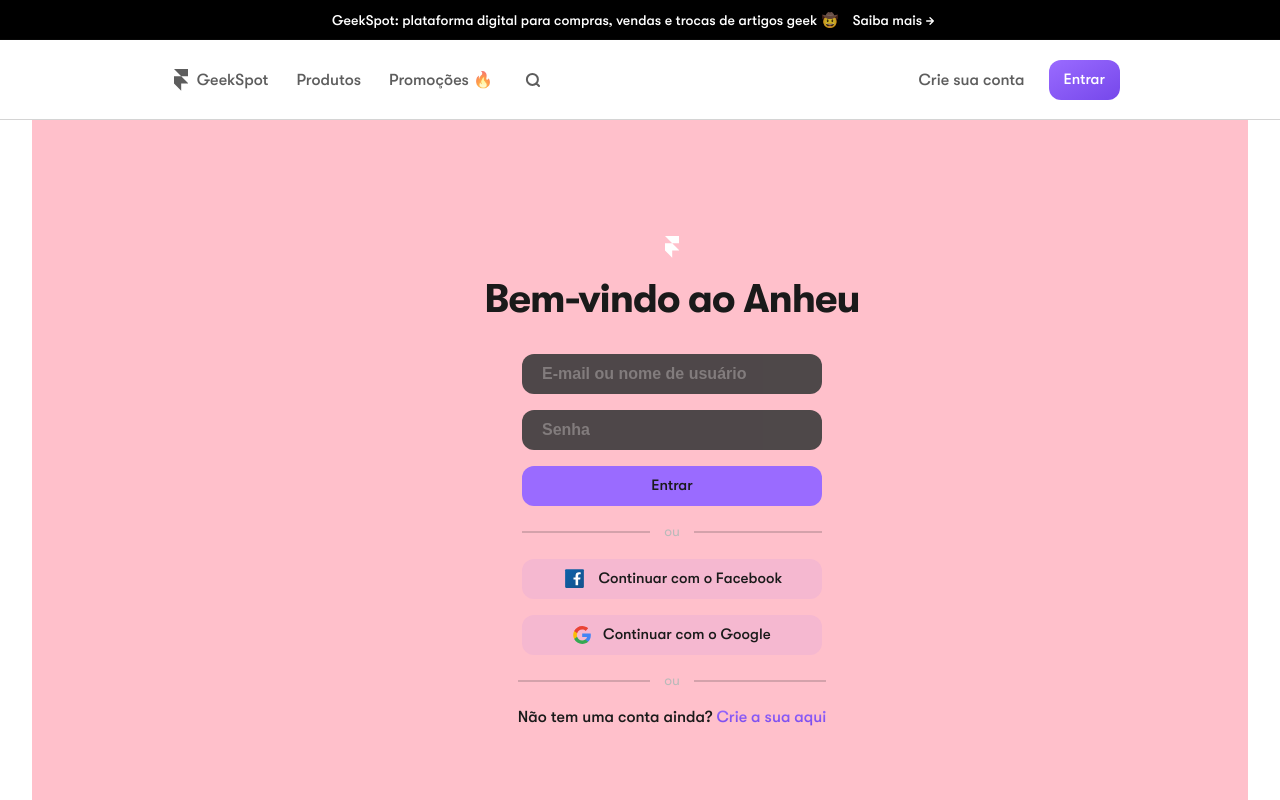
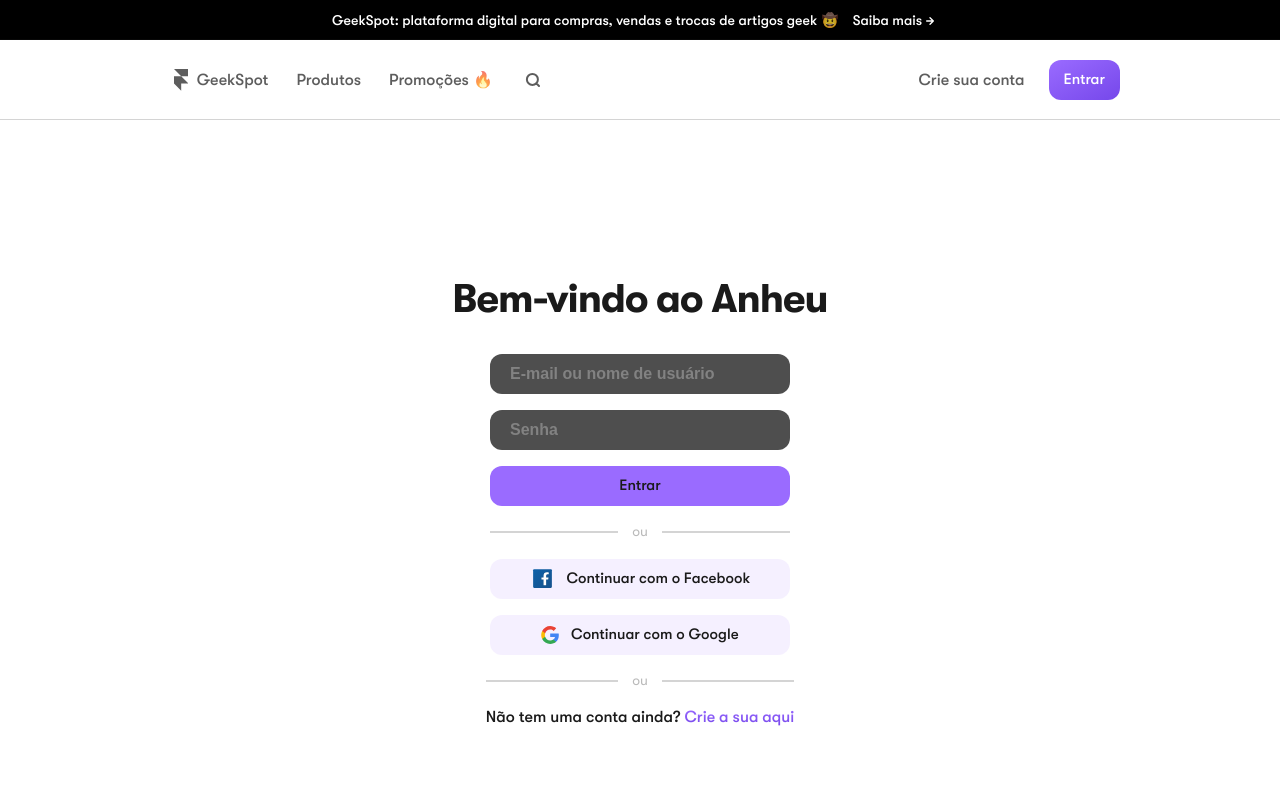
Before and after one commit to junioranheu/geekspot-v2, a Next.js app in the folder front-end/: page /usuario/entrar in a window 1280 px wide. Built offline with nearby package versions, Linux system fonts and the light colour scheme.

Commit message:
ajustes em entrar.module.css

```diff
--- a/front-end/components/entrar/criarConta.sessaoEsquerda.js
+++ b/front-end/components/entrar/criarConta.sessaoEsquerda.js
@@ -155,7 +155,7 @@ export default function SessaoEsquerda() {
     }
 
     return (
-        <section className={Styles.divEsquerda}>
+        <section className={Styles.divPrincipal}>
             <GeekSpot width='0.9rem' cor='var(--branco)' />
             <span className={Styles.titulo}>Crie sua conta no Anheu</span>
 
--- a/front-end/components/entrar/entrar.sessaoEsquerda.js
+++ b/front-end/components/entrar/entrar.sessaoEsquerda.js
@@ -107,7 +107,7 @@ export default function SessaoEsquerda() {
     }
 
     return (
-        <section className={Styles.divEsquerda}>
+        <section className={Styles.divPrincipal}>
             <GeekSpot width='0.9rem' cor='var(--branco)' />
             <span className={Styles.titulo}>Bem-vind{usuarioGenero} ao Anheu</span>
 
--- a/front-end/pages/usuario/criar-conta.js
+++ b/front-end/pages/usuario/criar-conta.js
@@ -1,7 +1,6 @@
 import Router from 'next/router';
 import { useContext, useEffect, useState } from 'react';
 import SessaoEsquerda from '../../components/entrar/criarConta.sessaoEsquerda.js';
-import Styles from '../../styles/entrar.module.css';
 import { UsuarioContext } from '../../utils/context/usuarioContext';
 import paginaCarregada from '../../utils/outros/paginaCarregada.js';
 
@@ -29,8 +28,6 @@ export default function CriarConta() {
     }
 
     return (
-        <section className={Styles.wrapper}>
-            <SessaoEsquerda />
-        </section>
+        <SessaoEsquerda />
     )
 }
--- a/front-end/pages/usuario/entrar.js
+++ b/front-end/pages/usuario/entrar.js
@@ -1,7 +1,6 @@
 import Router from 'next/router';
 import { useContext, useEffect, useState } from 'react';
 import SessaoEsquerda from '../../components/entrar/entrar.sessaoEsquerda.js';
-import Styles from '../../styles/entrar.module.css';
 import { UsuarioContext } from '../../utils/context/usuarioContext';
 import paginaCarregada from '../../utils/outros/paginaCarregada.js';
 
@@ -29,8 +28,6 @@ export default function Entrar() {
     }
 
     return (
-        <section className={Styles.wrapper}>
-            <SessaoEsquerda />
-        </section>
+        <SessaoEsquerda />
     )
 }
--- a/front-end/styles/entrar.module.css
+++ b/front-end/styles/entrar.module.css
@@ -1,24 +1,14 @@
-.wrapper {
-    background-color: var(--branco);
-    width: 100vw;
-    height: 100vh;
+.divPrincipal {
+    /* background-color: pink; */
+    width: 100%;
+    height: 90vh;
     overflow-y: auto;
 
-    display: flex;
-}
-
-.wrapper section {
     display: flex;
     justify-content: center;
     align-items: center;
     flex-direction: column;
     gap: 1rem;
-}
-
-.divEsquerda {
-    background-color: pink;
-    width: 100%;
-    height: 90%;
 }
 
 .titulo {
@@ -118,7 +108,7 @@
 /* =-=-=-=-=-=-=-=-=-=-=-=- Media queries =-=-=-=-=-=-=-=-=-=-=-=- */
 /* hi-res laptops and desktops */
 @media (max-width:1281px) {
-    .divEsquerda {
+    .divPrincipal {
         /* background-color: pink; */
         width: 100%;
     }
```
